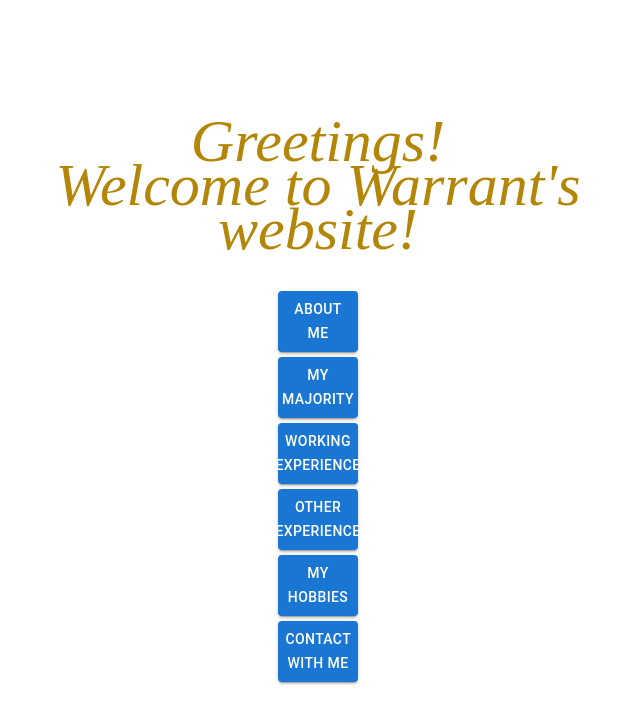
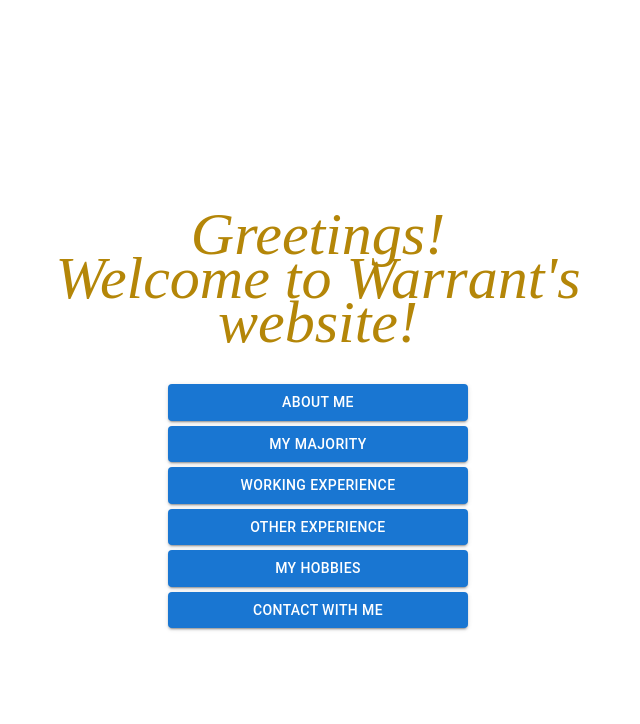
Before and after one commit to warranttsai/warrant-entry, a React (Vite) app: page / in a window 1280 px wide. Shown: the top 724 px of the page, without its empty margins (322-962 px from the left). Built offline with nearby package versions, Linux system fonts and the light colour scheme.

Commit message:
fix: fix the layout overlap when narrowing the width

```diff
--- a/src/App.css
+++ b/src/App.css
@@ -2,9 +2,10 @@ body{
   text-align: center;
   color:black;
   background-color: white;
-  min-width: 700px;
+  min-width: 1000px;
 }
 #root {
   width: 100%;
+  min-width: 1000px;
   height:100%;
 }
--- a/src/components/styled-component/Button.tsx
+++ b/src/components/styled-component/Button.tsx
@@ -3,6 +3,7 @@ import styled from "styled-components";
 export const VerticalButtons = styled.div`
   display: flex;
   flex-direction: column;
+  justify-content: center;
+  align-items: center;
   gap: 5px;
-  padding-inline: 300px;
 `;
--- a/src/components/styled-component/Container.tsx
+++ b/src/components/styled-component/Container.tsx
@@ -2,6 +2,7 @@ import styled from "styled-components";
 
 export const HomeContainer = styled.div`
   padding-inline: 300px;
+  width: auto;
 `;
 
 export const LayoutContainer = styled.div`
--- a/src/components/styled-component/Title.tsx
+++ b/src/components/styled-component/Title.tsx
@@ -7,6 +7,6 @@ export const BrownCenterTitle = styled.h1`
   font-weight: 400;
   font-style: italic;
   line-height: 44px;
-  margin: 0 0 40px 0;
   text-align: center;
+  min-width: 400px;
 `;
--- a/src/pages/home/Home.tsx
+++ b/src/pages/home/Home.tsx
@@ -24,6 +24,7 @@ function Home() {
               bgcolor: "#D7F72A",
               color: "black",
             },
+            width: "300px",
           }}
           onClick={() => navigate("/about-me")}
         >
@@ -37,6 +38,7 @@ function Home() {
               bgcolor: "#D7F72A",
               color: "black",
             },
+            width: "300px",
           }}
           onClick={() => navigate("/my-majority")}
         >
@@ -50,6 +52,7 @@ function Home() {
               bgcolor: "#D7F72A",
               color: "black",
             },
+            width: "300px",
           }}
           onClick={() => navigate("/working-experience")}
         >
@@ -63,6 +66,7 @@ function Home() {
               bgcolor: "#D7F72A",
               color: "black",
             },
+            width: "300px",
           }}
           onClick={() => navigate("/other-experience")}
         >
@@ -76,6 +80,7 @@ function Home() {
               bgcolor: "#D7F72A",
               color: "black",
             },
+            width: "300px",
           }}
           onClick={() => navigate("/my-hobbies")}
         >
@@ -89,6 +94,7 @@ function Home() {
               bgcolor: "#D7F72A",
               color: "black",
             },
+            width: "300px",
           }}
           onClick={() => navigate("/contact-with-me")}
         >
```
